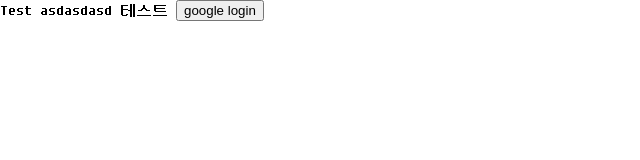
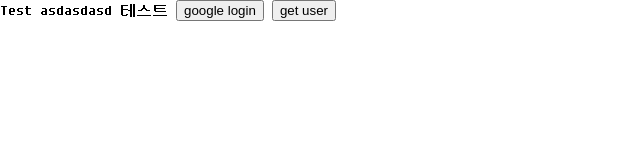
Before and after one commit to bogbu/bogbu-blog, a SvelteKit app: page / in a window 1280 px wide. Shown: the top 160 px of the page, without its empty margins (0-640 px from the left). Built offline with nearby package versions, Linux system fonts and the light colour scheme; no server answers.

Commit message:
add user example

```diff
--- a/src/routes/+page.svelte
+++ b/src/routes/+page.svelte
@@ -1,5 +1,6 @@
 <script lang="ts">
 	import {supabase} from "$lib/supabase";
+	import type {User} from "@supabase/supabase-js";
 	const google = async () => {
 		await supabase.auth.signInWithOAuth({
 			provider: 'google',
@@ -10,6 +11,13 @@
 				},
 			},
 		});
+	}
+	let user:User;
+	const getUser = async () => {
+		const {data, error} = await supabase.auth.getUser();
+
+		if(data.user) user = data.user;
+		console.log(data,"error")
 	}
 </script>
 
@@ -25,7 +33,12 @@
 	<button on:click={google}>
 		google login
 	</button>
-
+	<button on:click={getUser}>
+		get user
+	</button>
+	{#if user}
+		<img src={user.user_metadata.avatar_url} alt="user.user_metadata.avatar_url"/>
+	{/if}
 </section>
 
 <style>
```
